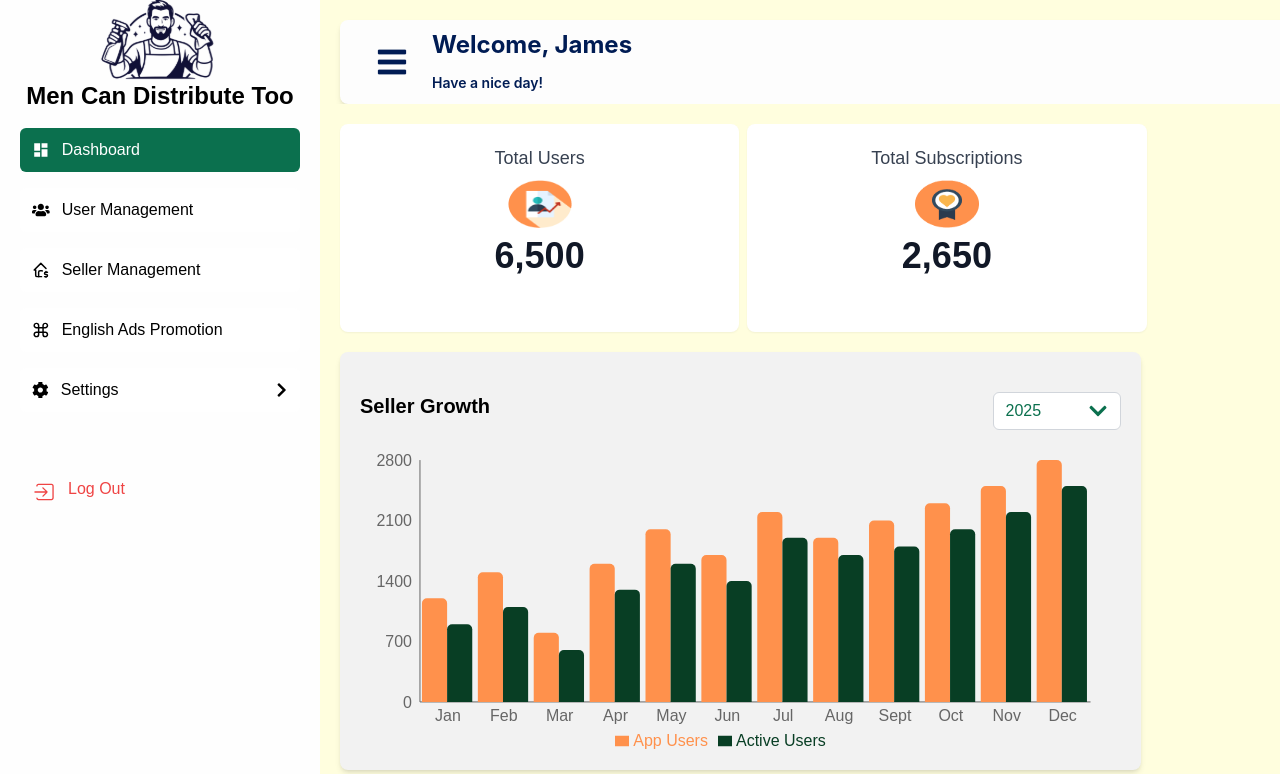
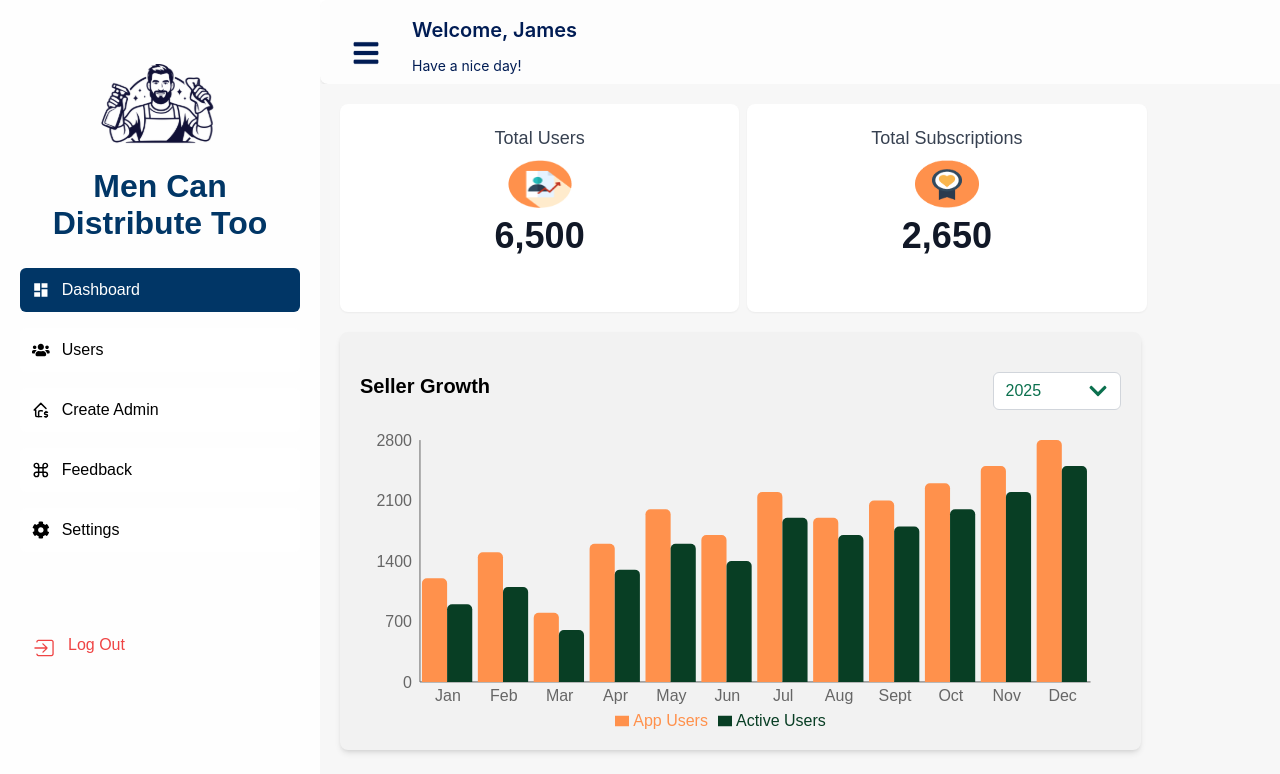
Before and after one commit to shishir786/manCanCleanToo-Dashboard, a React (Vite) app: page / in a window 1280 px wide. Shown: the top 774 px of the page. Built offline with nearby package versions, Linux system fonts and the light colour scheme.

Commit message:
sidebar and header add

```diff
--- a/src/components/LayoutComponents/Header.jsx
+++ b/src/components/LayoutComponents/Header.jsx
@@ -1,70 +1,42 @@
-import { Drawer } from "antd";
-import { useState } from "react";
 import { FaBars } from "react-icons/fa";
-import { HiOutlineBell, HiOutlineChatAlt, HiOutlineUser } from "react-icons/hi";
+import { HiOutlineChatAlt, HiOutlineBell, HiOutlineUser } from "react-icons/hi";
 import { Link } from "react-router-dom";
-import { AdminItems } from "./SideBar";
 
-const Header = () => {
-  const [open, setOpen] = useState(false);
-  const [selectedKey, setSelectedKey] = useState("dashboard");
-  const [expandedKeys, setExpandedKeys] = useState([]);
-
-  const showDrawer = () => {
-    setOpen(true);
-  };
-
-  const onClose = () => {
-    setOpen(false);
-  };
-
-  const onParentClick = (key) => {
-    setExpandedKeys((prev) =>
-      prev.includes(key) ? prev.filter((item) => item !== key) : [...prev, key]
-    );
-  };
-
+const Header = ({ sidebarOpen, setSidebarOpen }) => {
   return (
-    <div className="flex w-full-5 h-[84px] justify-center items-center px-4 py-4 bg-secondary rounded-lg shadow-md mx-5 mt-5 ">
-      <div className="flex w-full justify-between items-center ml-5">
-        {/* Left Section - Menu and Welcome Message */}
-        <div className="flex items-center gap-6">
-          {/*  Menu icon  */}
+    <div className="flex w-full min-w-0 h-[84px] justify-between items-center px-6 py-4 bg-secondary rounded-lg shadow-md flex-wrap">
+      {/* Left Section */}
+      <div className="flex items-center gap-6 min-w-0">
+        {/* Sidebar toggle button */}
         <button
-            // onClick={showDrawer}
-            className="flex items-center  justify-center"
+          onClick={() => setSidebarOpen(!sidebarOpen)}
+          className="hidden lg:flex items-center justify-center p-2 rounded-md hover:bg-gray-100 shrink-0"
         >
-            <FaBars className="w-8 h-8 text-primary" strokeWidth={4} />
+          <FaBars className="w-7 h-7 text-primary" strokeWidth={4} />
         </button>
 
-          {/* Welcome Message */}
-          <div className="flex flex-col">
-            <h1 className="text-primary font-montserrat text-2xl font-bold leading-tight mt-5">
+        {/* Welcome Message (auto hide on small screen) */}
+        <div className="hidden md:flex flex-col gap-0.5 min-w-0">
+          <h1 className="text-primary font-montserrat text-lg md:text-xl font-semibold leading-tight truncate">
             Welcome, James
           </h1>
-            <p className="text-primary font-montserrat text-sm font-semibold leading-relaxed mb-5">
+          <p className="text-primary font-montserrat text-xs md:text-sm font-normal leading-relaxed truncate">
             Have a nice day!
           </p>
         </div>
       </div>
 
-        {/* Right Section - Chat, Notification, Profile */}
-        <div className="flex items-center gap-3 pr-5 ">
-          {/* Chat er icon  */}
-          <div className="flex w-[52px] h-[52px] items-center justify-center rounded-full border border-primary bg-secondary">
-            <HiOutlineChatAlt
-              className="w-9 h-9 text-primary"
-              strokeWidth={2}
-            />
+      {/* Right Section - icons always visible */}
+      <div className="flex items-center gap-4 pr-2 shrink-0">
+        {/* Chat Icon */}
+        <div className="flex w-[52px] h-[52px] items-center justify-center rounded-full border border-primary bg-secondary p-2 hover:bg-gray-100">
+          <HiOutlineChatAlt className="w-8 h-8 text-primary" strokeWidth={2} />
         </div>
 
-          {/* Notification Icon  */}
+        {/* Notification Icon */}
         <Link to="/dashboard/Settings/notification">
-            <div className="relative flex w-[52px] h-[52px] items-center justify-center rounded-full border border-primary bg-secondary">
-              <HiOutlineBell
-                className="w-10 h-10 text-primary"
-                strokeWidth={2}
-              />
+          <div className="relative flex w-[52px] h-[52px] items-center justify-center rounded-full border border-primary bg-secondary p-2 hover:bg-gray-100">
+            <HiOutlineBell className="w-9 h-9 text-primary" strokeWidth={2} />
             {/* Red notification badge */}
             <div className="absolute top-2 right-2 w-4 h-4 bg-theme-red rounded-full flex items-center justify-center">
               <span className="text-secondary font-montserrat text-xs font-normal">
@@ -76,76 +48,11 @@ const Header = () => {
 
         {/* Profile Icon */}
         <Link to="/dashboard/Settings/profile">
-            <div className="flex w-[52px] h-[52px] items-center justify-center rounded-full border border-primary bg-secondary">
-              <HiOutlineUser className="w-8 h-8 text-primary" strokeWidth={2} />
+          <div className="flex w-[52px] h-[52px] items-center justify-center rounded-full border border-primary bg-secondary p-2 hover:bg-gray-100">
+            <HiOutlineUser className="w-7 h-7 text-primary" strokeWidth={2} />
           </div>
         </Link>
       </div>
-      </div>
-
-      {/* Mobile Drawer */}
-      <Drawer
-        title={
-          <div className="flex justify-center">
-            <span className="text-primary font-montserrat text-lg font-semibold">
-              Menu
-            </span>
-          </div>
-        }
-        placement="left"
-        width={300}
-        onClose={onClose}
-        open={open}
-        className="custom-drawer"
-      >
-        <div className="menu-items">
-          {AdminItems.map((item) => (
-            <div key={item.key}>
-              <Link
-                to={item.link}
-                className={`menu-item my-4 mx-5 py-3 px-3 flex items-center cursor-pointer rounded-md ${
-                  selectedKey === item.key
-                    ? "bg-primary text-white"
-                    : "bg-white border border-gray-200"
-                }`}
-                onClick={(e) => {
-                  if (item.children) {
-                    e.preventDefault();
-                    onParentClick(item.key);
-                  } else {
-                    setSelectedKey(item.key);
-                    onClose();
-                  }
-                }}
-              >
-                {item?.icon()}
-                <span className="ml-3 text-base font-medium">{item.label}</span>
-              </Link>
-
-              {item.children && expandedKeys.includes(item.key) && (
-                <div className="children-menu bg-white mx-5 text-black">
-                  {item.children.map((child) => (
-                    <Link
-                      key={child.key}
-                      to={child.link}
-                      className={`menu-item p-4 flex items-center cursor-pointer ${
-                        selectedKey === child.key ? "bg-primary text-white" : ""
-                      }`}
-                      onClick={() => {
-                        setSelectedKey(child.key);
-                        setExpandedKeys([]);
-                        onClose();
-                      }}
-                    >
-                      <span className="ml-8">{child.label}</span>
-                    </Link>
-                  ))}
-                </div>
-              )}
-            </div>
-          ))}
-        </div>
-      </Drawer>
     </div>
   );
 };
--- a/src/components/LayoutComponents/SideBar.jsx
+++ b/src/components/LayoutComponents/SideBar.jsx
@@ -15,52 +15,28 @@ export const AdminItems = [
     link: "/",
   },
   {
-    key: "userManagement",
-    label: "User Management",
+    key: "user",
+    label: "Users",
     icon: FaUsers,
-    link: "/dashboard/user-management",
+    link: "/dashboard/users",
   },
   {
-    key: "sellermanagement",
-    label: "Seller Management",
+    key: "createAdmin",
+    label: "Create Admin",
     icon: TbHomeDollar,
-    link: "/dashboard/seller-management",
+    link: "/dashboard/createAdmin",
   },
-
   {
-    key: "englishAdPromotion",
-    label: "English Ads Promotion",
+    key: "feedback",
+    label: "Feedback",
     icon: BiCommand,
-    link: "/ads-promotion",
+    link: "/dashboard/feedback",
   },
-
   {
     key: "settings",
     label: "Settings",
     icon: FaCog,
     link: "/dashboard/Settings/profile",
-    children: [
-      {
-        key: "profile",
-        label: "Profile",
-        link: "/dashboard/Settings/profile",
-      },
-      {
-        key: "terms",
-        label: "Terms & Condition",
-        link: "/dashboard/Settings/Terms&Condition",
-      },
-      {
-        key: "privacy",
-        label: "Privacy Policy",
-        link: "/dashboard/Settings/PrivacyPolicy",
-      },
-      {
-        key: "faq",
-        label: "Faq",
-        link: "/faq",
-      },
-    ],
   },
 ];
 
@@ -99,7 +75,7 @@ const SideBar = () => {
         setExpandedKeys([...expandedKeys, activeParent.key]);
       }
     }
-  }, []);
+  }, [location.pathname]);
 
   const onParentClick = (key) => {
     setExpandedKeys((prev) =>
@@ -112,40 +88,28 @@ const SideBar = () => {
   };
 
   return (
-    <div className=" min-h-[100vh]">
+    <div className="min-h-[100vh]">
       <div className="custom-sidebar-logo flex justify-center">
-        <img src={logo} alt="Logo" className="w-[139px] h-[80px]" />
+        <img src={logo} alt="Logo" className="w-[139px] mt-[64px] h-[80px]" />
       </div>
-      <div>
-        <h2 className="font-bold text-2xl text-center">
+
+      <div className="items-center text-center flex justify-center mt-6 mb-6">
+        <h2 className="font-bold w-[233px] h-[60px] text-[32px] text-[#013666]">
           Men Can Distribute Too
         </h2>
       </div>
       <div className="menu-items">
         <div>
           {AdminItems.map((item) => {
-            const isSettingsActive =
-              item.key === "settings" &&
-              item.children.some((child) => child.link === location.pathname);
-
-            const isCreatorActive =
-              item.key === "creatorManagement" &&
-              item.children.some((child) => child.link === location.pathname);
-
-            const isCategoriesActive =
-              item.key === "categoriesManagement" &&
-              item.children.some((child) => child.link === location.pathname);
+            const isActive = selectedKey === item.key;
 
             return (
               <div key={item.key}>
                 <Link
                   to={item.link}
-                  className={`menu-item my-4 mx-5 py-3 px-3 flex items-center cursor-pointer ${
-                    selectedKey === item.key ||
-                    isSettingsActive ||
-                    isCreatorActive ||
-                    isCategoriesActive
-                      ? "bg-[#0B704E] text-white rounded-md"
+                  className={`menu-item my-4 mx-5 py-3 px-3 flex items-center cursor-pointer transition-colors ${
+                    isActive
+                      ? "bg-[#013666] text-white rounded-md"
                       : "bg-white rounded-md hover:bg-[#B3D3C8]"
                   }`}
                   onClick={(e) => {
@@ -158,9 +122,8 @@ const SideBar = () => {
                   }}
                 >
                   <item.icon className="w-5 h-5 mr-3" />
-                  <span className="block w-full ">{item.label}</span>
+                  <span className="block w-full">{item.label}</span>
 
-                  {/* Show dropdown arrow if children exist */}
                   {item.children && (
                     <FaChevronRight
                       className={`ml-auto transform transition-all duration-300 ${
@@ -170,12 +133,9 @@ const SideBar = () => {
                   )}
                 </Link>
 
-                {/* Show children menu if expanded */}
                 {item.children && (
                   <div
-                    className={`children-menu bg-white -my-2 mx-5 transition-all duration-300 ${
-                      expandedKeys.includes(item.key) ? "expanded" : ""
-                    }`}
+                    className={`children-menu bg-white -my-2 mx-5 transition-all duration-300 overflow-hidden`}
                     style={{
                       maxHeight: expandedKeys.includes(item.key)
                         ? `${contentRef.current[item.key]?.scrollHeight}px`
@@ -183,23 +143,26 @@ const SideBar = () => {
                     }}
                     ref={(el) => (contentRef.current[item.key] = el)}
                   >
-                    {item.children.map((child) => (
+                    {item.children.map((child) => {
+                      const isChildActive = selectedKey === child.key;
+                      return (
                         <Link
                           key={child.key}
                           to={child.link}
                           className={`menu-item p-4 flex items-center cursor-pointer ${
-                          selectedKey === child.key
-                            ? "bg-[#0B704E] text-white"
+                            isChildActive
+                              ? "bg-[#013666] text-white rounded-md"
                               : "hover:bg-[#B3D3C8]"
                           }`}
                           onClick={() => {
-                          setSelectedKey(child.key); // Set the selected key for children
-                          setExpandedKeys([]); // Close all expanded items
+                            setSelectedKey(child.key);
+                            setExpandedKeys([]);
                           }}
                         >
-                        <span className="block w-full ">{child.label}</span>
+                          <span className="block w-full">{child.label}</span>
                         </Link>
-                    ))}
+                      );
+                    })}
                   </div>
                 )}
               </div>
@@ -209,10 +172,10 @@ const SideBar = () => {
       </div>
 
       {/* Logout Button */}
-      <div className="  w-full p-4 px-5">
+      <div className="w-full p-4 px-5">
         <button
           onClick={handleLogout}
-          className="w-full flex  text-red-500 text-start rounded-md p-3 mt-10"
+          className="w-full flex text-red-500 text-start rounded-md p-3 mt-10"
         >
           <span className="text-2xl">
             <IoIosLogIn />
--- a/src/layout/DashboardLayout.jsx
+++ b/src/layout/DashboardLayout.jsx
@@ -1,17 +1,28 @@
 import { Outlet } from "react-router-dom";
+import { useState } from "react";
 import Header from "../components/LayoutComponents/Header";
 import SideBar from "../components/LayoutComponents/SideBar";
 
 const DashboardLayout = () => {
+  const [sidebarOpen, setSidebarOpen] = useState(true);
+
   return (
-    <div className="lg:flex min-h-screen overflow-hidden bg-[#FFFEDE]">
-      <div className="lg:w-80 bg-[#FEFEFE] overflow-auto lg:fixed lg:top-0 lg:left-0 lg:bottom-0 hidden lg:block no-scrollbar">
-        <SideBar />
-      </div>
+    <div className="lg:flex min-h-screen overflow-hidden">
+      {/* Sidebar */}
+      {sidebarOpen && (
+        <div className="lg:w-80 bg-[#FEFEFE] overflow-auto lg:fixed lg:top-0 lg:left-0 lg:bottom-0 hidden lg:block no-scrollbar">
+          <SideBar />
+        </div>
+      )}
 
-      <div className="lg:flex-1 lg:ml-80">
-        <Header />
-        <div className="p-5 bg-[#FFFEDE] h-full w-full">
+      {/* Main Content */}
+      <div
+        className={`flex-1 transition-all duration-300 ${
+          sidebarOpen ? "lg:ml-80" : "lg:ml-0"
+        }`}
+      >
+        <Header sidebarOpen={sidebarOpen} setSidebarOpen={setSidebarOpen} />
+        <div className="p-5 bg-[#f7f7f7] min-h-screen w-full">
           <Outlet />
         </div>
       </div>
--- a/src/page/UserManagement/Users.jsx
+++ b/src/page/UserManagement/Users.jsx
@@ -263,7 +263,7 @@ const Users = () => {
   return (
     <>
       <div className="my-5 md:my-10 flex flex-col md:flex-row gap-5 justify-between items-center">
-        <PageHeading title="User Management" />
+        <PageHeading title="Users" />
         <div className="relative w-full sm:w-[300px] mt-5 md:mt-0 lg:mt-0">
           <input
             type="text"
```
Also changed, not shown: src/routes/Router.jsx (+6 -35 lines). Lines whose indentation alone changed are shown as unchanged.
